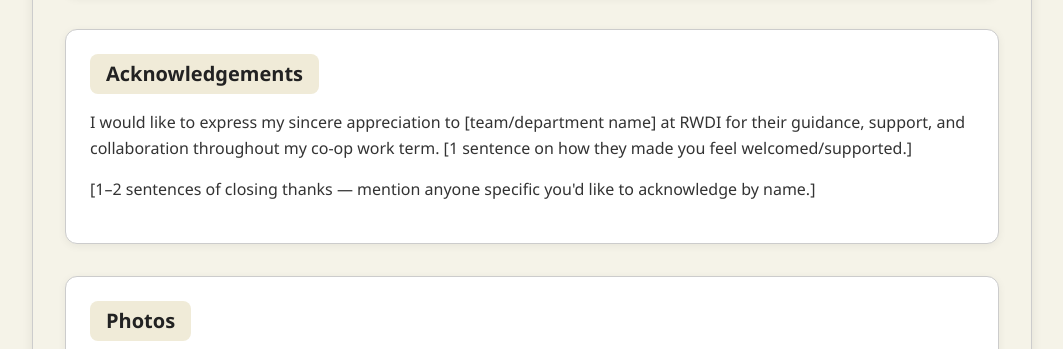
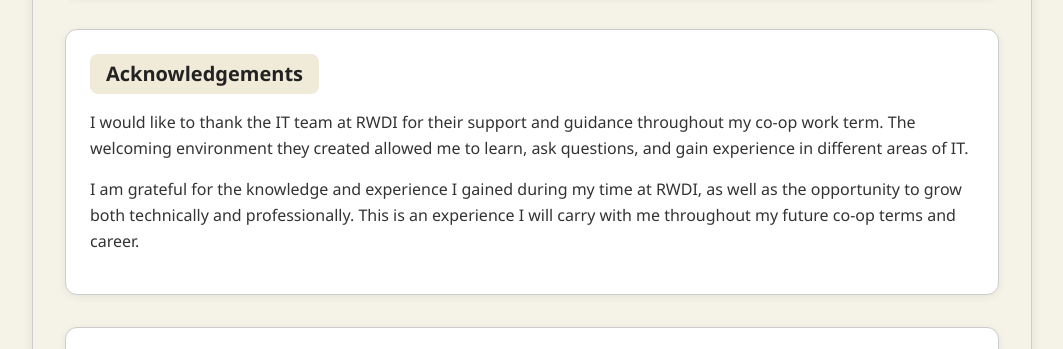
Before and after one commit to korelou/coop-report, a plain HTML site: page index.html in a window 1280 px wide. Shown: the part 9594-9943 px from the top of the page, without its empty margins (108-1171 px from the left). Drawn offline with nearby package versions, Linux system fonts and the light colour scheme.

Commit message:
final commit

```diff
--- a/index.html
+++ b/index.html
@@ -351,11 +351,14 @@
         <div class="card-like">
           <h5>Acknowledgements</h5>
           <p>
-            I would like to express my sincere appreciation to [team/department name] at RWDI for their guidance, support, and
-            collaboration throughout my co-op work term. [1 sentence on how they made you feel welcomed/supported.]
+            I would like to thank the IT team at RWDI for their support and guidance throughout my co-op work term. The welcoming environment they created allowed me to learn, ask questions,
+            and gain experience in different areas of IT.
+
+
           </p>
           <p>
-            [1–2 sentences of closing thanks — mention anyone specific you'd like to acknowledge by name.]
+            I am grateful for the knowledge and experience I gained during my time at RWDI, as well as the opportunity to grow both technically and professionally.
+            This is an experience I will carry with me throughout my future co-op terms and career.
           </p>
         </div>
 
```
